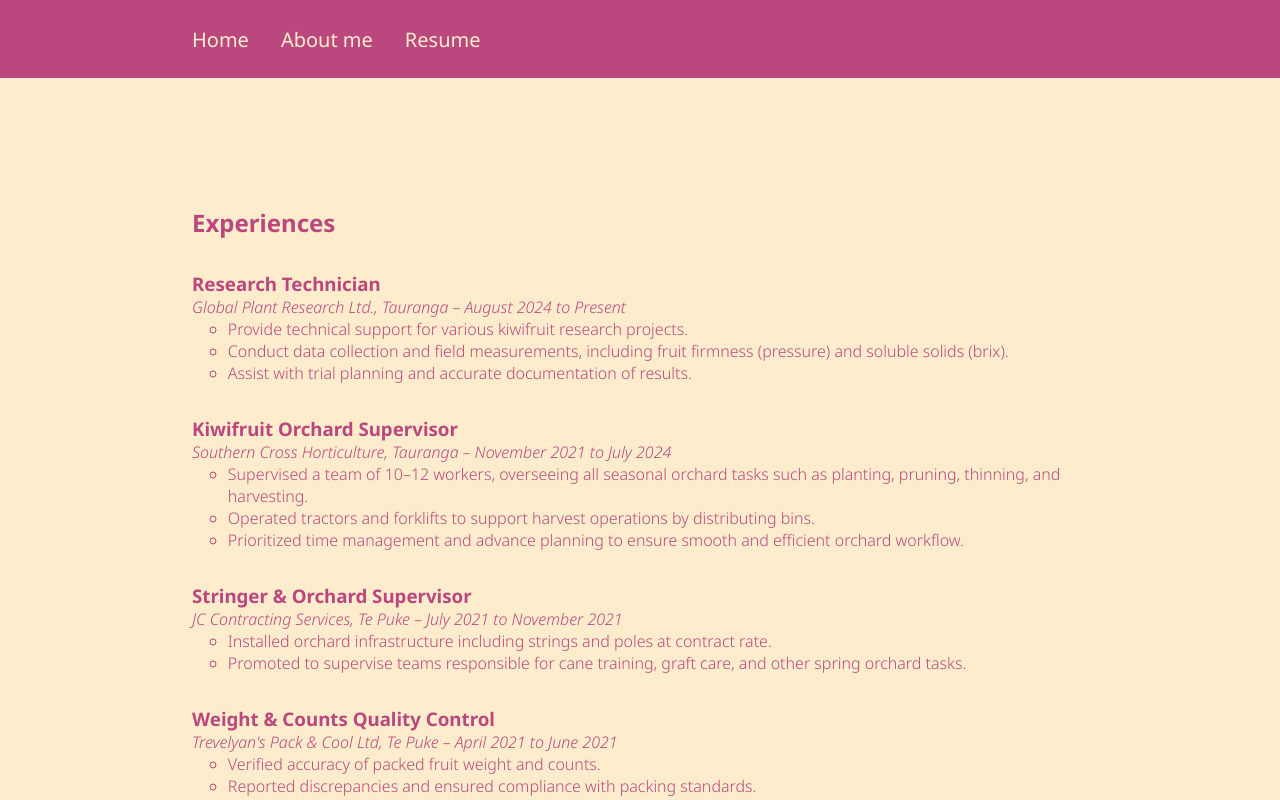
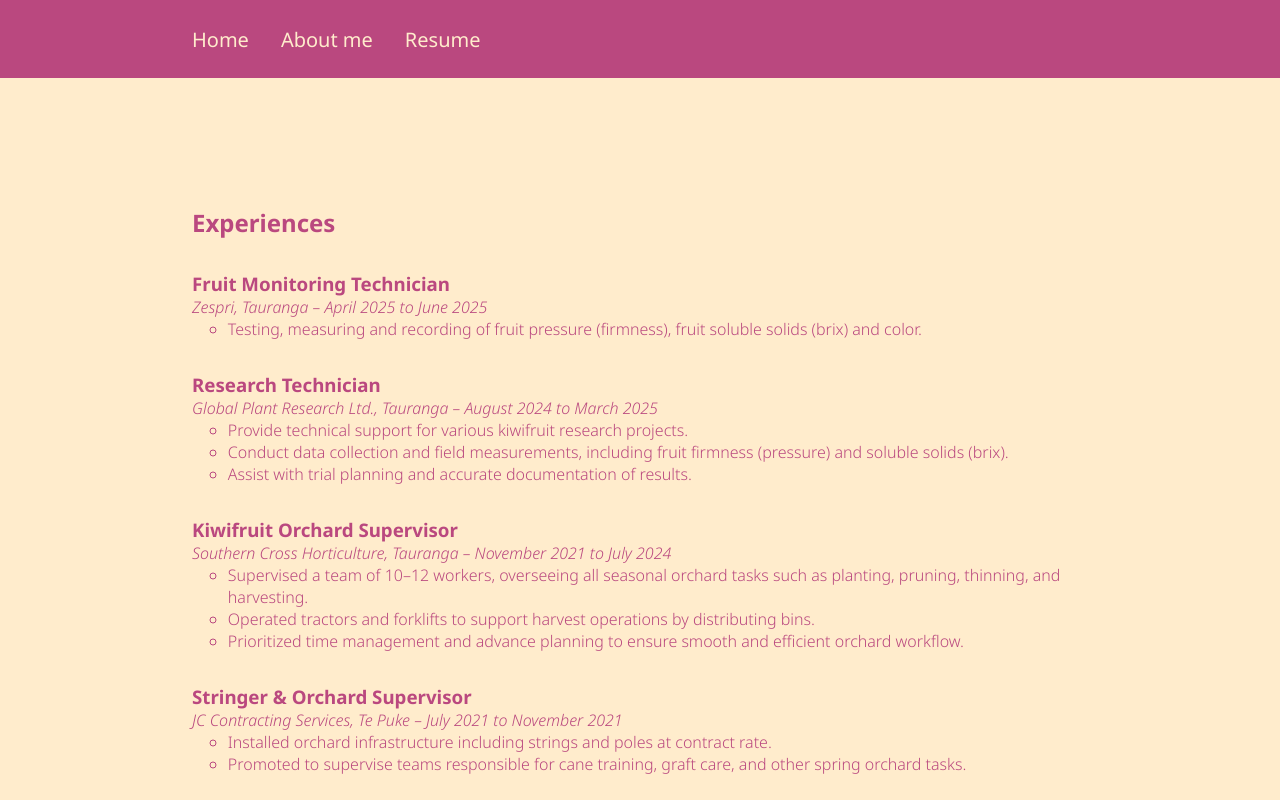
Before and after one commit to annaramezoni/my-website, a plain HTML site: page resume.html in a window 1280 px wide. Shown: the top 800 px of the page. Drawn offline with Linux system fonts and the light colour scheme.

Commit message:
Added job

```diff
--- a/resume.html
+++ b/resume.html
@@ -21,8 +21,17 @@
                 <h2>Experiences</h2>
                 <ul class="presentation__cv__list">
                     <li>
+                        <h3 class="presentation__cv__list__title">Fruit Monitoring Technician</h3>
+                        <p class="presentation__cv__company">Zespri, Tauranga – April 2025 to June 2025</p>
+                        <ul class="presentation__cv__description">
+                            <li>Testing, measuring and recording of fruit pressure (firmness), fruit soluble solids (brix) and color.</li>
+                        </ul>
+                    </li>
+                </ul>
+                <ul class="presentation__cv__list">
+                    <li>
                         <h3 class="presentation__cv__list__title">Research Technician</h3>
-                        <p class="presentation__cv__company">Global Plant Research Ltd., Tauranga – August 2024 to Present</p>
+                        <p class="presentation__cv__company">Global Plant Research Ltd., Tauranga – August 2024 to March 2025</p>
                         <ul class="presentation__cv__description">
                             <li>Provide technical support for various kiwifruit research projects.</li>
                             <li>Conduct data collection and field measurements, including fruit firmness (pressure) and soluble solids (brix).</li>
@@ -160,7 +169,7 @@
                 </ul>
                 <ul class="presentation__cv__list">
                     <li>
-                        <h3 class="presentation__cv__list__title">Bachelor in French Letters</h3>
+                        <h3 class="presentation__cv__list__title">Bachelor in French Language - teaching French as a second or foreign language</h3>
                         <p class="presentation__cv__company">Universidade Federal do Rio Grande do Norte - UFRN, Natal – January 2014 - January 2017</p>
                     </li>
                 </ul>
```
